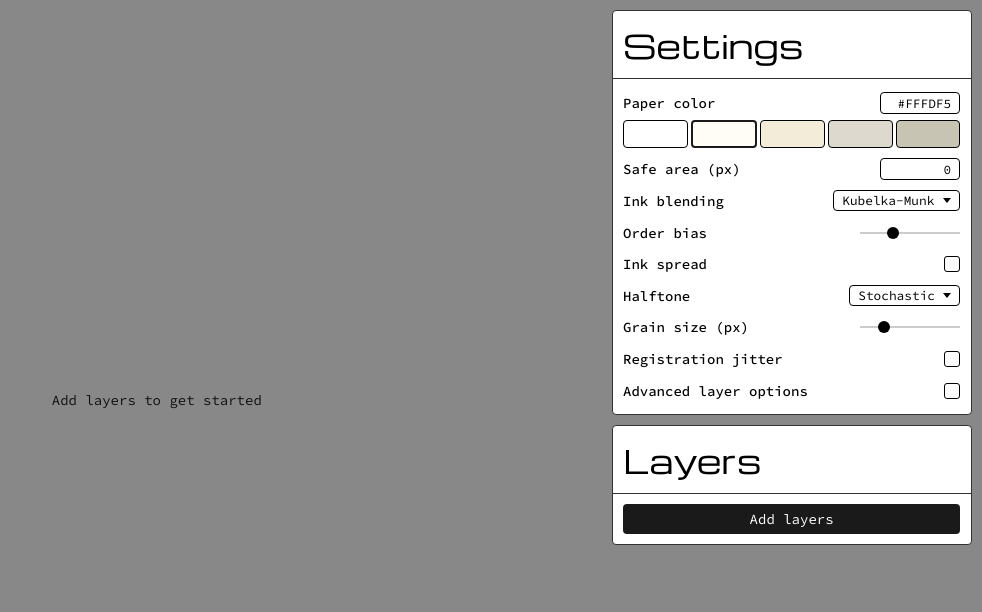
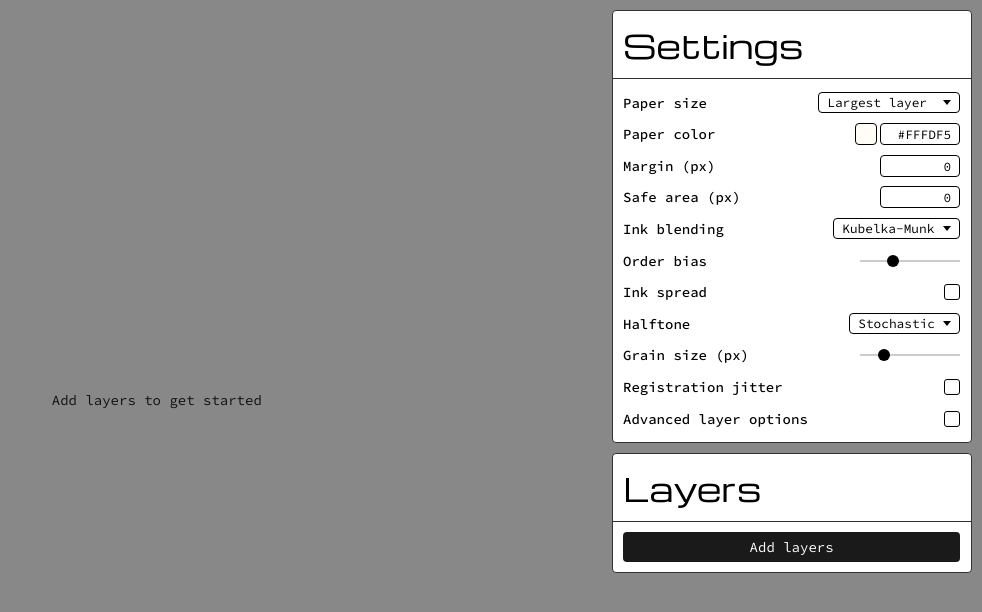
Before and after one commit to jackbush/riso, a React (Vite) app: page / in a window 1280 px wide. Shown: the top 612 px of the page, without its empty margins (298-1280 px from the left). Built offline with nearby package versions, Linux system fonts and the light colour scheme.

Commit message:
better paper size settings for #6

```diff
--- a/src/App.tsx
+++ b/src/App.tsx
@@ -29,6 +29,8 @@ export function App() {
     halftoneAngle: null,
     kubelkaMunkOrderBias: 0.3,
     paperColor: '#FFFDF5',
+    paperSize: 'largest',
+    margin: 0,
     safeArea: 0,
   });
   const [isDragOver, setIsDragOver] = useState(false);
--- a/src/components/ConfigPanel.tsx
+++ b/src/components/ConfigPanel.tsx
@@ -1,4 +1,4 @@
-import { useState, useEffect } from 'react';
+import { useState, useEffect, useRef } from 'react';
 import { RisoConfig } from '../types';
 
 const PAPER_PRESETS = [
@@ -16,17 +16,51 @@ interface ConfigPanelProps {
 
 export function ConfigPanel({ config, onChange }: ConfigPanelProps) {
   const [hexInput, setHexInput] = useState(config.paperColor);
+  const [showPaperPalette, setShowPaperPalette] = useState(false);
+  const paperControlRef = useRef<HTMLSpanElement>(null);
 
   useEffect(() => {
     setHexInput(config.paperColor);
   }, [config.paperColor]);
 
+  useEffect(() => {
+    if (!showPaperPalette) return;
+    function handleMouseDown(e: MouseEvent) {
+      if (paperControlRef.current && !paperControlRef.current.contains(e.target as Node)) {
+        setShowPaperPalette(false);
+      }
+    }
+    document.addEventListener('mousedown', handleMouseDown);
+    return () => document.removeEventListener('mousedown', handleMouseDown);
+  }, [showPaperPalette]);
+
   return (
     <>
+      {/* Paper size */}
+      <label className="config-item config-item--row">
+        <span className="config-label">Paper size</span>
+        <select
+          value={config.paperSize}
+          onChange={(e) =>
+            onChange({ paperSize: e.target.value as RisoConfig['paperSize'] })
+          }
+        >
+          <option value="largest">Largest layer</option>
+          <option value="smallest">Smallest layer</option>
+        </select>
+      </label>
+
       {/* Paper color */}
-      <div className="config-item">
-        <label className="config-item config-item--row">
+      <div className="config-item config-item--row">
         <span className="config-label">Paper color</span>
+        <span className="paper-color-control" ref={paperControlRef}>
+          <button
+            type="button"
+            className="paper-color-swatch"
+            style={{ backgroundColor: config.paperColor }}
+            title="Paper presets"
+            onClick={() => setShowPaperPalette((s) => !s)}
+          />
           <input
             type="text"
             value={hexInput}
@@ -39,19 +73,38 @@ export function ConfigPanel({ config, onChange }: ConfigPanelProps) {
             className="config-inline-input"
             spellCheck={false}
           />
-        </label>
-        <div className="paper-preset-row">
+          {showPaperPalette && (
+            <div className="paper-palette">
               {PAPER_PRESETS.map((preset) => (
                 <button
                   key={preset.hex}
                   className={`paper-preset-swatch${config.paperColor.toUpperCase() === preset.hex.toUpperCase() ? ' paper-preset-swatch--active' : ''}`}
                   style={{ backgroundColor: preset.hex }}
                   title={preset.name}
-              onClick={() => onChange({ paperColor: preset.hex })}
+                  onClick={() => {
+                    onChange({ paperColor: preset.hex });
+                    setShowPaperPalette(false);
+                  }}
                 />
               ))}
             </div>
+          )}
+        </span>
       </div>
+
+      {/* Margin */}
+      <label className="config-item config-item--row">
+        <span className="config-label">Margin (px)</span>
+        <input
+          type="number"
+          min={0}
+          max={500}
+          step={10}
+          value={config.margin}
+          onChange={(e) => onChange({ margin: Math.max(0, parseInt(e.target.value, 10) || 0) })}
+          className="config-inline-input"
+        />
+      </label>
 
       {/* Safe area */}
       <label className="config-item config-item--row">
--- a/src/engine/compositor.ts
+++ b/src/engine/compositor.ts
@@ -178,7 +178,7 @@ interface LayerPlacement {
 
 /**
  * Where a layer's (density-sized) image lands on the output canvas: centered
- * in the content area, pushed by the safe-area margin, then shifted by the
+ * in the content area, pushed by the paper margin, then shifted by the
  * layer offset and registration jitter (all scaled). Shared by the multiply
  * and Kubelka-Munk paths so both apply identical geometry.
  */
@@ -190,12 +190,12 @@ function computeLayerPlacement(
   scale: number,
   targetW: number,
   targetH: number,
-  safe: number,
+  margin: number,
 ): LayerPlacement {
   const drawW = srcW * scale;
   const drawH = srcH * scale;
-  let drawX = safe + (targetW - drawW) / 2;
-  let drawY = safe + (targetH - drawH) / 2;
+  let drawX = margin + (targetW - drawW) / 2;
+  let drawY = margin + (targetH - drawH) / 2;
 
   if (config.advancedLayerOptionsEnabled) {
     drawX += layer.offsetX * scale;
@@ -230,6 +230,26 @@ function computeLayerPlacement(
  */
 function crispHalftone(config: RisoConfig, scale: number): boolean {
   return config.halftoneMode !== 'off' && scale === 1;
+}
+
+/**
+ * Safe area: no ink lands within `config.safeArea` px (full-res) of the paper
+ * edge — emulating a risograph's unprintable rim. Only the paper color shows
+ * there, so the clip applies to layer draws, not the background fill. Must be
+ * applied in canvas space, i.e. before any placement rotation.
+ */
+function applySafeAreaClip(
+  ctx: CanvasRenderingContext2D,
+  config: RisoConfig,
+  scale: number,
+  width: number,
+  height: number,
+): void {
+  const inset = Math.round((config.safeArea ?? 0) * scale);
+  if (inset <= 0) return;
+  ctx.beginPath();
+  ctx.rect(inset, inset, Math.max(0, width - 2 * inset), Math.max(0, height - 2 * inset));
+  ctx.clip();
 }
 
 function applyPlacementRotation(ctx: CanvasRenderingContext2D, p: LayerPlacement): void {
@@ -272,16 +292,19 @@ export function composite(
   }
 
   const scale = targetW / fullW;
-  const safe = Math.round((config.safeArea ?? 0) * scale);
+  const margin = Math.round((config.margin ?? 0) * scale);
 
   const canvas = document.createElement('canvas');
-  canvas.width = targetW + 2 * safe;
-  canvas.height = targetH + 2 * safe;
+  canvas.width = targetW + 2 * margin;
+  canvas.height = targetH + 2 * margin;
   const ctx = canvas.getContext('2d')!;
 
   // 1. Paper background
   ctx.fillStyle = config.paperColor;
   ctx.fillRect(0, 0, canvas.width, canvas.height);
+
+  // No ink inside the safe area — clip all layer draws to the printable rect
+  applySafeAreaClip(ctx, config, scale, canvas.width, canvas.height);
 
   // 2. Composite each visible layer. The index (position in the full layer
   // list, not just visible ones) keys the auto AM screen angle, so toggling
@@ -303,7 +326,7 @@ export function composite(
       scale,
       targetW,
       targetH,
-      safe,
+      margin,
     );
     const { drawX, drawY, drawW, drawH } = placement;
 
@@ -371,9 +394,9 @@ function kmComposite(
   fullW: number,
 ): HTMLCanvasElement {
   const scale = targetW / fullW;
-  const safe = Math.round((config.safeArea ?? 0) * scale);
-  const width = targetW + 2 * safe;
-  const height = targetH + 2 * safe;
+  const margin = Math.round((config.margin ?? 0) * scale);
+  const width = targetW + 2 * margin;
+  const height = targetH + 2 * margin;
 
   const canvas = document.createElement('canvas');
   canvas.width = width;
@@ -405,9 +428,11 @@ function kmComposite(
       scale,
       targetW,
       targetH,
-      safe,
+      margin,
     );
     targetCtx.save();
+    // Outside the clip the buffer stays white = zero density = no ink
+    applySafeAreaClip(targetCtx, config, scale, width, height);
     applyPlacementRotation(targetCtx, placement);
     targetCtx.imageSmoothingEnabled = !crispHalftone(config, scale);
     targetCtx.globalAlpha = layer.opacity;
--- a/src/engine/renderer.ts
+++ b/src/engine/renderer.ts
@@ -6,24 +6,30 @@ const DEFAULT_WIDTH = 800;
 const DEFAULT_HEIGHT = 600;
 
 /**
- * Compute composite canvas dimensions from the largest layer image.
+ * Compute composite canvas dimensions from the layer images: the largest
+ * layer's per-axis extents, or the smallest's (an intersection crop — layers
+ * are centered, so larger images crop equally on all sides).
  * Caps at 6400 per axis. Returns 800×600 if no layers have images.
  */
-export function getCompositeDimensions(layers: Layer[]): {
+export function getCompositeDimensions(
+  layers: Layer[],
+  paperSize: 'largest' | 'smallest' = 'largest',
+): {
   width: number;
   height: number;
 } {
-  let maxW = 0;
-  let maxH = 0;
+  let w = 0;
+  let h = 0;
+  const pick = paperSize === 'smallest' ? Math.min : Math.max;
   for (const layer of layers) {
     if (layer.grayscaleData) {
-      maxW = Math.max(maxW, layer.grayscaleData.width);
-      maxH = Math.max(maxH, layer.grayscaleData.height);
+      w = w ? pick(w, layer.grayscaleData.width) : layer.grayscaleData.width;
+      h = h ? pick(h, layer.grayscaleData.height) : layer.grayscaleData.height;
     }
   }
   return {
-    width: Math.min(maxW || DEFAULT_WIDTH, MAX_DIMENSION),
-    height: Math.min(maxH || DEFAULT_HEIGHT, MAX_DIMENSION),
+    width: Math.min(w || DEFAULT_WIDTH, MAX_DIMENSION),
+    height: Math.min(h || DEFAULT_HEIGHT, MAX_DIMENSION),
   };
 }
 
@@ -40,7 +46,7 @@ export function render(
   config: RisoConfig,
   scale = 1,
 ): HTMLCanvasElement {
-  const { width: fullW, height: fullH } = getCompositeDimensions(layers);
+  const { width: fullW, height: fullH } = getCompositeDimensions(layers, config.paperSize);
   const targetW = Math.round(fullW * scale);
   const targetH = Math.round(fullH * scale);
 
--- a/src/hooks/useRenderPipeline.ts
+++ b/src/hooks/useRenderPipeline.ts
@@ -119,7 +119,10 @@ export function useRenderPipeline(
 
       let scale = 1;
       if (modeRef.current === 'fit') {
-        const { width: fullW, height: fullH } = getCompositeDimensions(currentLayers);
+        const { width: fullW, height: fullH } = getCompositeDimensions(
+          currentLayers,
+          configRef.current.paperSize,
+        );
         // Scale to fit container (with padding so canvas doesn't touch edges)
         const rect = container.getBoundingClientRect();
         const padding = 32;
--- a/src/index.css
+++ b/src/index.css
@@ -614,20 +614,47 @@ button:disabled {
   min-height: 26px;
 }
 
-.paper-preset-row {
+.paper-color-control {
+  position: relative;
+  display: flex;
+  align-items: center;
+  gap: var(--spacing-xs);
+}
+
+.paper-color-swatch {
+  width: 22px;
+  height: 22px;
+  padding: 0;
+  border: 1px solid var(--color-fg);
+  border-radius: var(--border-radius);
+  cursor: pointer;
+  flex-shrink: 0;
+}
+
+/* Mini preset palette, dropped below the swatch */
+.paper-palette {
+  position: absolute;
+  top: calc(100% + 4px);
+  right: 0;
+  z-index: 100;
   display: flex;
   gap: var(--spacing-xs);
-  margin-bottom: var(--spacing-xs);
+  padding: var(--spacing-xs);
+  background: #ffffff;
+  border: 1px solid var(--color-fg);
+  border-radius: var(--border-radius);
+  box-shadow: 0 4px 12px rgba(0, 0, 0, 0.15);
 }
 
 .paper-preset-swatch {
-  flex: 1;
-  height: 28px;
+  width: 24px;
+  height: 24px;
   padding: 0;
   border: 1px solid var(--color-fg);
   border-radius: var(--border-radius);
   cursor: pointer;
   transition: transform 0.1s;
+  flex-shrink: 0;
 }
 
 .paper-preset-swatch:hover {
--- a/src/types.ts
+++ b/src/types.ts
@@ -31,5 +31,7 @@ export interface RisoConfig {
   halftoneAngle: number | null; // AM screen angle in degrees; null = auto per-layer
   kubelkaMunkOrderBias: number; // 0-1; extra K/S weight for bottom layers (km blend mode only)
   paperColor: string;
-  safeArea: number; // pixels at full resolution
+  paperSize: 'largest' | 'smallest'; // canvas resolves to the largest or smallest layer image
+  margin: number; // extra paper added around the artwork, px at full resolution
+  safeArea: number; // no-ink inset from the paper edge, px at full resolution
 }
```
Also changed, not shown: src/components/PreviewPane.tsx (+8 -4 lines), 1 other file (tests, documents, lock files or other folders). Lines whose indentation alone changed are shown as unchanged.
